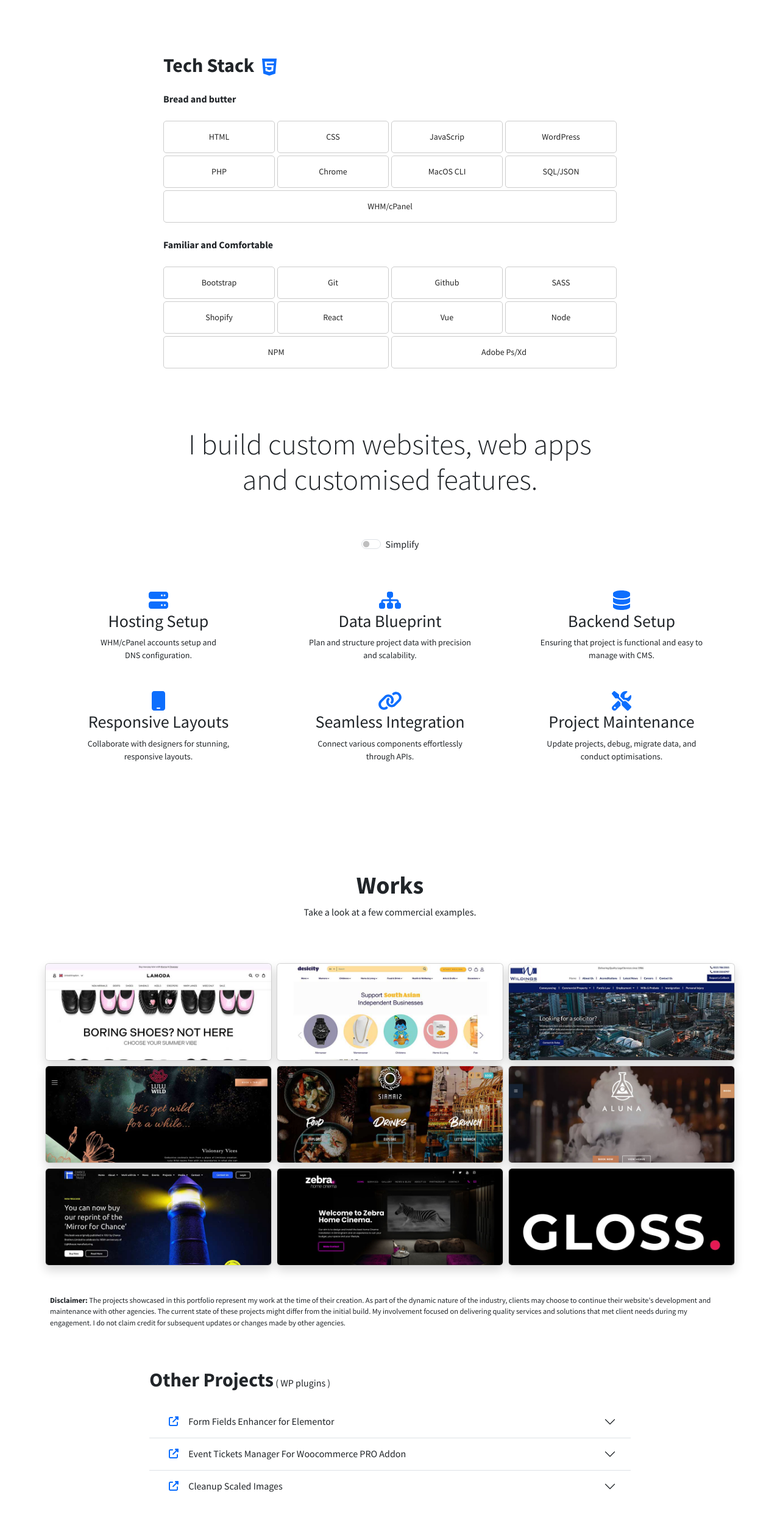
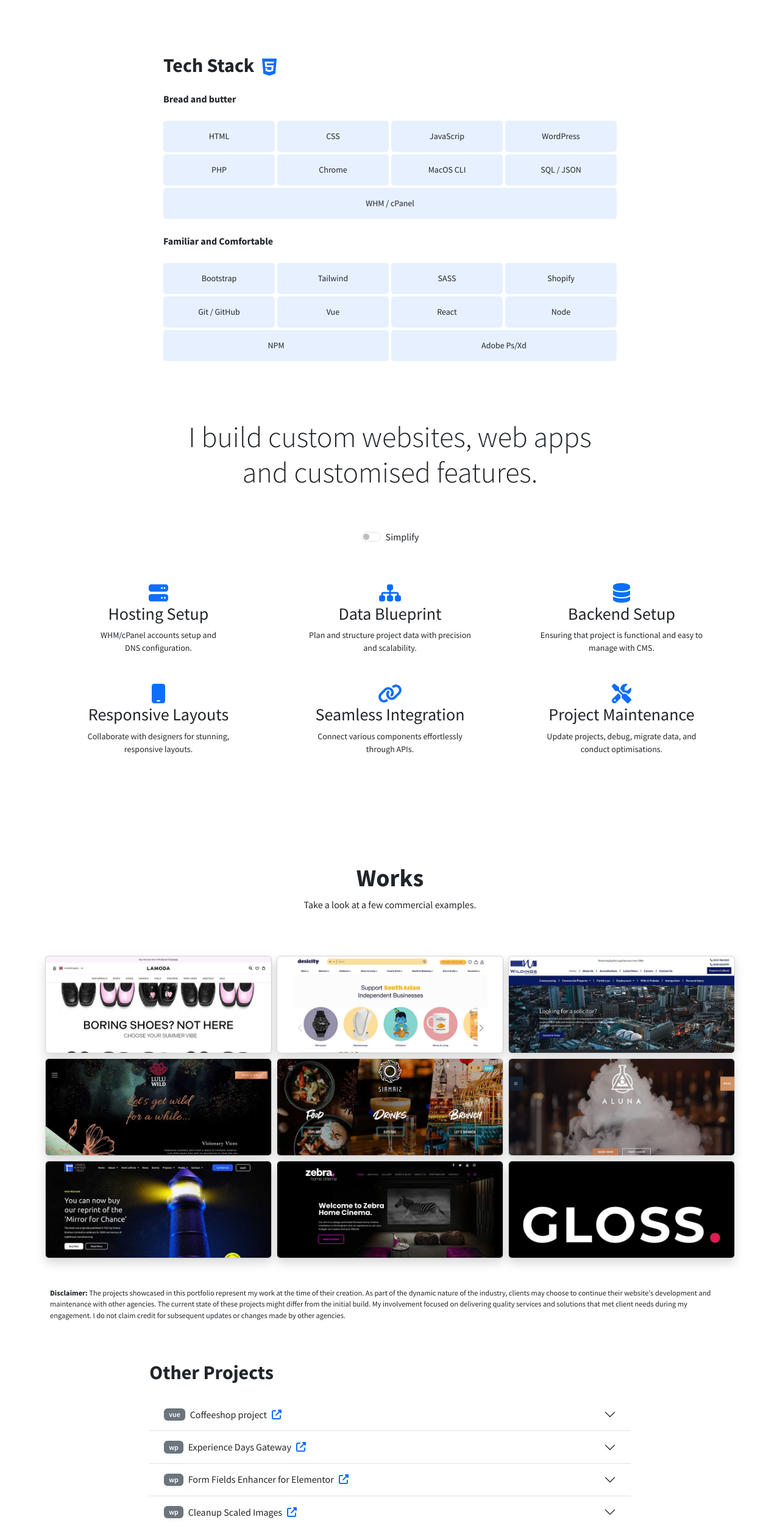
Before and after one commit to andriussok/andriusslt, a website: page index.html in a window 1280 px wide. Shown: the part 1220-3730 px from the top of the page at 61% size. Drawn offline with nearby package versions, Linux system fonts and the light colour scheme.

Commit message:
Dependency updates and content amendments

```diff
--- a/css/custom.css
+++ b/css/custom.css
@@ -218,9 +218,15 @@ button:focus {
   color: #262626;
 }
 .techstacklist > div {
-  border: 1px solid #ccc;
+  /* border: 1px solid #ccc; */
+  /* border: 1px solid var(--bs-primary-bg-subtle); */
+  background-color: rgba(var(--bs-primary-rgb), 0.1);
   border-radius: 5px;
   width: 150px;
   padding: 15px;
   flex-grow: 1;
+  transition: all .3s ease-out;
 }
+.techstacklist > div:hover {
+  background-color: rgba(var(--bs-primary-rgb), 0.20);
+}
--- a/db/projects-data.js
+++ b/db/projects-data.js
@@ -93,17 +93,24 @@ const PROJEKTAI = {
     },
     {
       "id": 1,
-      "name": "Event Tickets Manager For Woocommerce PRO Addon",
-      "url": "https://github.com/andriussok/event-tickets-manager-for-woocommerce-pro-addon",
-      "description": "Enables you to exclude specific days from daily event recurrence schedules in Event Tickets Manager for WooCommerce Pro. Exclude any days of the week according to your event needs.",
-      "type": ["wp"],
-    },
-    {
-      "id": 2,
       "name": "Form Fields Enhancer for Elementor",
       "url": "https://github.com/andriussok/form-field-enhancer-for-elementor",
       "description": "Form Field Enhancer for Elementor (FFEE) adds functionality to Elementor forms by offering features like length validation with a character counter, pattern validation, readonly field switcher, and sub-labels.",
       "type": ["wp"],
     },
+    {
+      "id": 2,
+      "name": "Experience Days Gateway",
+      "url": "https://github.com/andriussok/event-tickets-manager-for-woocommerce-pro-addon",
+      "description": "A WooCommerce payment gateway that allows customers to checkout using Experience Days Vouchers.",
+      "type": ["wp"],
+    },
+    {
+      "id": 3,
+      "name": "Coffeeshop project",
+      "url": "https://github.com/andriussok/coffeeshop",
+      "description": "Demo e-commerce frontend built with Vue and Vite, featuring product browsing and user interaction.",
+      "type": ["vue"],
+    },
   ]
 }
--- a/index.html
+++ b/index.html
@@ -17,9 +17,9 @@
     <!-- Bootstrap CSS -->
     <link href="https://cdn.jsdelivr.net/npm/bootstrap@5.3.3/dist/css/bootstrap.min.css" rel="stylesheet" integrity="sha384-QWTKZyjpPEjISv5WaRU9OFeRpok6YctnYmDr5pNlyT2bRjXh0JMhjY6hW+ALEwIH" crossorigin="anonymous">
     <!-- Font Awesome -->
-    <link rel="stylesheet" href="https://cdn.jsdelivr.net/npm/@fortawesome/fontawesome-free@6.5.2/css/fontawesome.min.css" integrity="sha256-E3sc886pqK23iENDqaXd3fQoD1kVP3TceC+3978NBRk=" crossorigin="anonymous">
+    <link rel="stylesheet" href="https://cdn.jsdelivr.net/npm/@fortawesome/fontawesome-free@6.6.0/css/fontawesome.min.css" integrity="sha256-XfA0ppGOANs88Ds+9FqVLy3xIGzT/25K/VLmRRxE9ow=" crossorigin="anonymous">
     <!-- Swiper CSS -->
-    <link rel="stylesheet" href="https://cdn.jsdelivr.net/npm/swiper@11.1.3/swiper-bundle.min.css" integrity="sha256-8YN7woXnYi02KmfUWs3lkau47Kvldq6s7VsOzsZqqT4=" crossorigin="anonymous">
+    <link rel="stylesheet" href="https://cdn.jsdelivr.net/npm/swiper@11.1.8/swiper-bundle.min.css" integrity="sha256-1EUKG20HTtkv0Mo4TG17WGaCEiYP+Tb1Fj4iFnFGwHQ=" crossorigin="anonymous">
     <!-- Custom styles -->
     <link rel="stylesheet" href="./css/custom.css" />
 
@@ -216,19 +216,19 @@
             <div class="d-flex flex-column"><span>PHP</span></div>
             <div class="d-flex flex-column"><span>Chrome</span></div>
             <div class="d-flex flex-column"><span>MacOS&nbsp;CLI</span></div>
-            <div class="d-flex flex-column"><span>SQL/JSON</span></div>
-            <div class="d-flex flex-column"><span>WHM/cPanel</span></div>
+            <div class="d-flex flex-column"><span>SQL / JSON</span></div>
+            <div class="d-flex flex-column"><span>WHM / cPanel</span></div>
           </div>
 
           <strong class="my-4 d-block" >Familiar and Comfortable</strong>
           <div class="d-flex flex-wrap justify-content-start gap-1 text-center techstacklist">
             <div class="d-flex flex-column"><span>Bootstrap</span></div>
-            <div class="d-flex flex-column"><span>Git</span></div>
-            <div class="d-flex flex-column"><span>Github</span></div>
+            <div class="d-flex flex-column"><span>Tailwind</span></div>
             <div class="d-flex flex-column"><span>SASS</span></div>
             <div class="d-flex flex-column"><span>Shopify</span></div>
+            <div class="d-flex flex-column"><span>Git / GitHub</span></div>
+            <div class="d-flex flex-column"><span>Vue</span></div>
             <div class="d-flex flex-column"><span>React</span></div>
-            <div class="d-flex flex-column"><span>Vue</span></div>
             <div class="d-flex flex-column"><span>Node</span></div>
             <div class="d-flex flex-column"><span>NPM</span></div>
             <div class="d-flex flex-column"><span>Adobe Ps/Xd</span></div>
@@ -319,15 +319,9 @@
       <div id="other-projects" class="d-md-flex justify-content-center align-items-center pt-5">
         <div class="col-12 col-md-8 ">
           <h2 class="py-3 fw-bold d-inline-block">Other Projects</h2>
-          <span class="py-3 d-inline-block">( WP plugins )</span>
+          <!-- <span class="py-3 d-inline-block">( WP plugins )</span> -->
           <!-- Populate projects dynamically -->
           <div id="other-projects-component" class="accordion accordion-flush"></div>
-
-          <!-- <div class="col-12 d-lg-flex">
-            <ul class="list-group list-group-flush flex-grow-1">
-              <li class="list-group-item">Placeholder</li>
-            </ul>
-          </div> -->
         </div>
       </div>
     </div>
@@ -399,9 +393,9 @@
     <!-- Bootstrap Bundle with Popper -->
     <script src="https://cdn.jsdelivr.net/npm/bootstrap@5.3.3/dist/js/bootstrap.bundle.min.js" integrity="sha384-YvpcrYf0tY3lHB60NNkmXc5s9fDVZLESaAA55NDzOxhy9GkcIdslK1eN7N6jIeHz" crossorigin="anonymous"></script>
     <!-- Font Awesome -->
-    <script src="https://cdn.jsdelivr.net/npm/@fortawesome/fontawesome-free@6.5.2/js/all.min.js" integrity="sha256-ShtKaqIDL7Iv2AJqPcHXS/s6kjSFvbypN5bRIlKTIk4=" crossorigin="anonymous"></script>
+    <script src="https://cdn.jsdelivr.net/npm/@fortawesome/fontawesome-free@6.6.0/js/all.min.js" integrity="sha256-qq1ob4lpAizCQs1tkv5gttMXUlgpiHyvG3JcCIktRvs=" crossorigin="anonymous"></script>
     <!-- Swiper JS -->
-    <script src="https://cdn.jsdelivr.net/npm/swiper@11.1.3/swiper-bundle.min.js" integrity="sha256-+MdScEu64pBD71BxXGGEhLVVAe5g3sfbfuJpqiPFR00=" crossorigin="anonymous"></script>
+    <script src="https://cdn.jsdelivr.net/npm/swiper@11.1.8/swiper-bundle.min.js" integrity="sha256-uWw0qYb7to69mSVBTaOdDwqk4IbETGe9uS9uQpm25bw=" crossorigin="anonymous"></script>
 
     <!-- Projects Data -->
     <script type="text/javascript" src="./db/projects-data.js"></script>
--- a/js/custom.js
+++ b/js/custom.js
@@ -173,15 +173,16 @@ otherProjectsContainer.insertAdjacentHTML('afterbegin', otherProjects);
 
 function otherProjectsComponent(oProject) { return `
   <div class="accordion-item">
-    <h2 class="accordion-header">
+    <h3 class="accordion-header">
       <button class="accordion-button collapsed px-1 px-md-4" type="button" data-bs-toggle="collapse" data-bs-target="#collapseOtherProject${oProject.id}" aria-expanded="false" aria-controls="collapseOtherProject${oProject.id}">
+        <span class="me-2 badge text-bg-secondary shadow-sm fw-semibold">${oProject.type}</span>
+        ${oProject.name}
         ${oProject.url ? `<a class="ms-2 me-3" href="${oProject.url}" target="_blank" data-bs-toggle="tooltip" title="Open project source"><i class="fas fa-external-link-alt"></i></a>` : ''}
-        ${oProject.name}
       </button>
-    </h2>
+      </h3>
     <div id="collapseOtherProject${oProject.id}" class="accordion-collapse collapse" data-bs-parent="#other-projects-component">
       <div class="accordion-body small">
-        ${oProject.description}
+        ${oProject.description} ${oProject.url ? `<a href="${oProject.url}" target="_blank">[Open project source]</a>` :''}
       </div>
     </div>
   </div>
```
